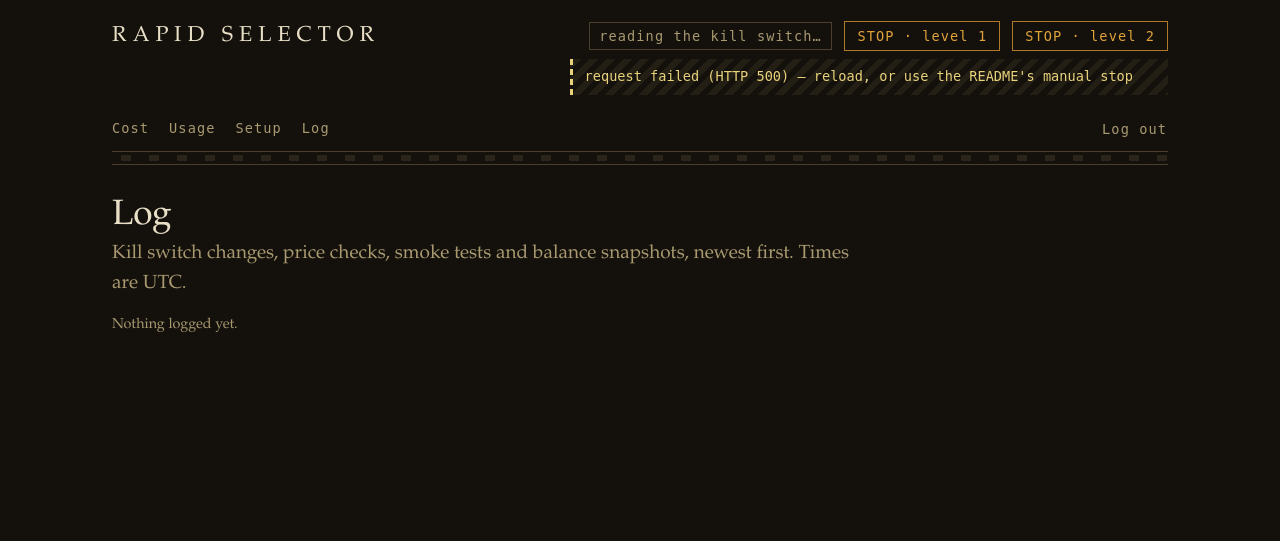
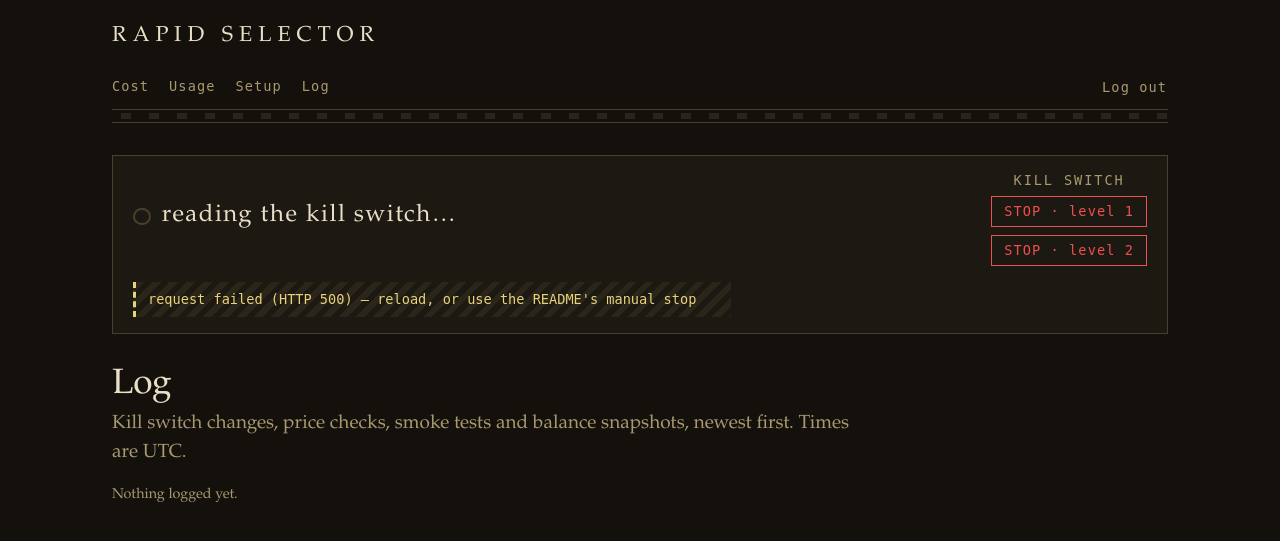
Before and after one commit to xivind/rapid-selector, a FastAPI app: template tower/tower/templates/log.html in a window 1280 px wide. Shown: the top 541 px of the page. Run offline with FastAPI, Linux system fonts and the light colour scheme; the template is opened without the code that fills it, so the values that code supplies are empty; parts of the project's set-up code (start-up, migrations or seed data) failed here and were passed over.

Commit message:
tower: the status panel
Co-Authored-By: Claude Opus 5.5 <noreply@anthropic.com>

```diff
--- a/tower/tower/killswitch.py
+++ b/tower/tower/killswitch.py
@@ -32,6 +32,7 @@ class SwitchState:
     blocked_outside: list[str]
     openrouter_disabled: bool | None
     problems: list[str]
+    gateway_read: bool = True
 
 
 def _name(alias, token_hash):
@@ -89,6 +90,7 @@ def read_state(keys, or_key, tower_blocked, level2_by_tower, own_hash, level1_by
         blocked_outside=outside,
         openrouter_disabled=disabled,
         problems=problems,
+        gateway_read=not isinstance(keys, Unavailable),
     )
 
 
@@ -286,16 +288,31 @@ def enforce(gw) -> list[str]:
 
 
 def register(router, app):
-    from tower import setup_view  # imported here: setup_view imports this module
+    from tower import setup_view, status  # imported here: setup_view imports this module
 
     # A refusal answers 200, like checks: htmx 2 does not swap 4xx answers, so it would not be seen.
-    def render(request, state, confirm=None, error=None):
+    # One deadline per request covers the state and the lights together.
+    def render(request, state, end, confirm=None, error=None):
+        now = datetime.now(UTC)
+        try:
+            latest = store.latest("price_check")
+        except Exception:  # an unreadable store must not break the kill switch
+            latest = None
+        lights = status.panel_lights(state, latest, status.reconciliation_now(*clients(), now, end), now)
+        if state.level in (1, 2):
+            verdict = "stop"
+        elif state.level == 0 and not state.problems:
+            verdict = "go"
+        else:
+            verdict = "caution"
         context = {
             "state": state,
             "confirm": confirm,
             "error": error,
             "tower_level1": _flag(LEVEL1_FLAG),
             "tower_level2": _level2_by_tower(),
+            "lights": lights,
+            "verdict_colour": verdict,
         }
         return app.state.templates.TemplateResponse(
             request, "partials/killswitch.html", context)
@@ -303,9 +320,9 @@ def register(router, app):
     def clients():
         return app.state.gateway, app.state.openrouter
 
-    def state():
+    def state(end):
         # Bound by the page deadline, so a hanging source never leaves the switch unrendered.
-        return current_state(*clients(), end=setup_view.deadline())
+        return current_state(*clients(), end=end)
 
     def check(level):
         if level not in (1, 2):
@@ -313,19 +330,22 @@ def register(router, app):
 
     @router.get("/partials/killswitch", response_class=HTMLResponse)
     def partial(request: Request, confirm: int | None = None):
-        return render(request, state(), confirm if confirm in (1, 2) else None)
+        end = setup_view.deadline()
+        return render(request, state(end), end, confirm if confirm in (1, 2) else None)
 
     @router.post("/kill/engage/{level}", response_class=HTMLResponse)
     def engage_route(request: Request, level: int, confirm: str = Form("")):
         check(level)
+        end = setup_view.deadline()
         if confirm != "yes":
-            return render(request, state(), error="Nothing changed: confirm first.")
-        return render(request, engage(level, *clients(), "owner"))
+            return render(request, state(end), end, error="Nothing changed: confirm first.")
+        return render(request, engage(level, *clients(), "owner"), end)
 
     @router.post("/kill/release/{level}", response_class=HTMLResponse)
     def release_route(request: Request, level: int, word: str = Form("")):
         check(level)
+        end = setup_view.deadline()
         if word != "release":
-            return render(request, state(),
+            return render(request, state(end), end,
                           error='Nothing changed: type the word "release".')
-        return render(request, release(level, *clients(), "owner"))
+        return render(request, release(level, *clients(), "owner"), end)
--- a/tower/tower/static/tower.css
+++ b/tower/tower/static/tower.css
@@ -231,38 +231,54 @@ p.missing { max-width: none; margin: 0 0 .5rem; }
 tr.danger td, tr.danger th { color: var(--danger); }
 p.danger { border-left: 3px solid var(--danger); padding-left: .75rem; }
 
-/* ---- Kill switch (partials/killswitch.html) ------------------------------------------------ */
+/* ---- Status panel and kill switch (partials/killswitch.html) -------------------------------- */
 
-.killswitch, #killswitch {
-  display: flex;
-  flex-wrap: wrap;
+.status-panel {
+  display: grid;
+  grid-template-columns: auto 1fr auto;
   align-items: center;
-  justify-content: flex-end;
-  gap: .5rem .75rem;
-  max-width: 40rem;
-  font: .85rem var(--mono);
+  gap: 1rem 2rem;
+  margin: 1.25rem 0 2rem;
+  padding: 1rem 1.25rem;
+  background: var(--raised);
+  border: 1px solid var(--rule);
 }
-.ks-state {
-  font-weight: 400;
-  letter-spacing: .08em;
-  padding: .3rem .6rem;
-  border: 1px solid var(--rule);
-  color: var(--dim);
+.status-panel.engaged { border-color: var(--danger); }
+.verdict .ks-state {
+  display: inline-flex;
+  align-items: center;
+  gap: .7rem;
+  font: 400 1.5rem var(--serif);
+  letter-spacing: .06em;
+  color: var(--ink);
+  border: 0;
+  padding: 0;
+  background: none;
 }
-.ks-state.clear { color: var(--amber); border-color: var(--amber); }
-.ks-state.danger { color: var(--danger-ink); background: var(--danger); border-color: var(--danger); }
-/* STATE UNKNOWN: an alarm, but not "engaged": red outline on a hatched ground. */
-.ks-state.warn {
-  color: var(--danger);
-  border: 1px dashed var(--danger);
-  background: repeating-linear-gradient(135deg, rgb(239 79 79 / .12) 0 5px, transparent 5px 10px);
+.verdict .ks-state.danger { color: var(--danger); }
+.verdict .ks-state.warn { color: var(--caution); }
+.lights {
+  display: grid;
+  grid-template-columns: repeat(2, minmax(0, max-content));
+  gap: .35rem 2rem;
+  margin: 0;
+  padding: 0;
+  list-style: none;
+  font: .9rem var(--mono);
 }
-.ks-detail { color: var(--dim); }
-.killswitch > ul, .killswitch > p, .killswitch > form { flex-basis: 100%; margin: 0; text-align: left; }
-.killswitch ul { padding-left: 1.2rem; }
-.ks-confirm, .ks-release { display: flex; flex-wrap: wrap; gap: .5rem; align-items: center; justify-content: flex-end; }
-.ks-confirm span { flex-basis: 100%; color: var(--ink); text-align: right; }
+.lights li { display: flex; align-items: center; gap: .55rem; }
+.lights .what { color: var(--dim); }
+.actions { display: flex; flex-direction: column; gap: .5rem; }
+.actions .head { font: .85rem var(--mono); letter-spacing: .14em; color: var(--dim); text-align: center; }
+.panel-wide { grid-column: 1 / -1; font: .9rem var(--mono); }
+.panel-wide:empty { display: none; }
+.status-panel > .ks-failed { grid-column: 1 / -1; margin: 0; }
+.panel-wide > * { margin: .5rem 0 0; }
+.panel-wide ul { padding-left: 1.2rem; }
+.ks-confirm, .ks-release { display: flex; flex-wrap: wrap; gap: .5rem; align-items: center; }
+.ks-confirm span { flex-basis: 100%; color: var(--ink); }
 .ks-note { color: var(--dim); }
+.ks-fine p { margin: .35rem 0 0; }
 
 /* ---- Controls -------------------------------------------------------------------------------- */
 
@@ -278,6 +294,8 @@ button {
 button:hover { border-color: var(--amber); background: rgb(224 163 58 / .08); }
 button.danger { color: var(--danger-ink); background: var(--danger); border-color: var(--danger); }
 button.danger:hover { filter: brightness(1.1); }
+button.stop { color: var(--danger); border-color: var(--danger); }
+button.stop:hover { color: var(--danger-ink); background: var(--danger); }
 button.quiet { border-color: transparent; color: var(--dim); padding: .2rem 0; }
 button.quiet:hover { color: var(--ink); background: none; }
 
@@ -342,9 +360,10 @@ input:focus { border-color: var(--amber); }
   body { font-size: 1.0625rem; }
   .mast-top { flex-direction: column; align-items: stretch; }
   .wordmark { font-size: 1.1rem; letter-spacing: .22em; }
-  .killswitch, #killswitch { justify-content: flex-start; max-width: none; }
-  .ks-confirm, .ks-release { justify-content: flex-start; }
-  .ks-confirm span { text-align: left; }
+  .status-panel { grid-template-columns: 1fr; }
+  .lights { grid-template-columns: 1fr; }
+  .actions { flex-direction: row; flex-wrap: wrap; }
+  .actions .head { width: 100%; text-align: left; }
   .hero { grid-template-columns: 1fr; }
   .ranks li { grid-template-columns: 1fr auto auto; }
   .ranks .name { grid-column: 1 / -1; }
--- a/tower/tower/templates/base.html
+++ b/tower/tower/templates/base.html
@@ -13,9 +13,6 @@
   <header class="masthead">
     <div class="mast-top">
       <h1 class="wordmark"><a href="/">RAPID SELECTOR</a></h1>
-      {% block killswitch %}<div id="killswitch" class="killswitch" hx-get="/partials/killswitch" hx-trigger="load" hx-target="this" hx-swap="outerHTML"><span class="ks-state">reading the kill switch…</span>
-        <button type="button" hx-get="/partials/killswitch?confirm=1">STOP &middot; level 1</button>
-        <button type="button" hx-get="/partials/killswitch?confirm=2">STOP &middot; level 2</button></div>{% endblock %}
     </div>
     {% block nav %}
     <nav class="tabs">
@@ -27,6 +24,12 @@
     </nav>
     {% endblock %}
   </header>
+  {% block killswitch %}<div id="killswitch" class="killswitch status-panel" hx-get="/partials/killswitch" hx-trigger="load" hx-target="this" hx-swap="outerHTML">
+    <div class="verdict"><span class="ks-state"><span class="dot off big" aria-hidden="true"></span>reading the kill switch…</span></div>
+    <ul class="lights"></ul>
+    <div class="actions"><span class="head">KILL SWITCH</span>
+      <button type="button" class="stop" hx-get="/partials/killswitch?confirm=1">STOP &middot; level 1</button>
+      <button type="button" class="stop" hx-get="/partials/killswitch?confirm=2">STOP &middot; level 2</button></div></div>{% endblock %}
   <main>
     {% for source in missing|default([]) %}
     <p class="warn missing" role="status">{{ "The gateway" if source == "gateway" else "OpenRouter" }} cannot be read, so its figures are missing below. Reload to try again.</p>
```
Also changed, not shown: tower/tests/test_killswitch.py (+13 -1 lines), tower/tests/test_pages.py (+12 -1 lines), tower/tests/test_status.py (added, +73 -0 lines), tower/tower/status.py (added, +83 -0 lines), tower/tower/templates/partials/killswitch.html (+43 -24 lines).
